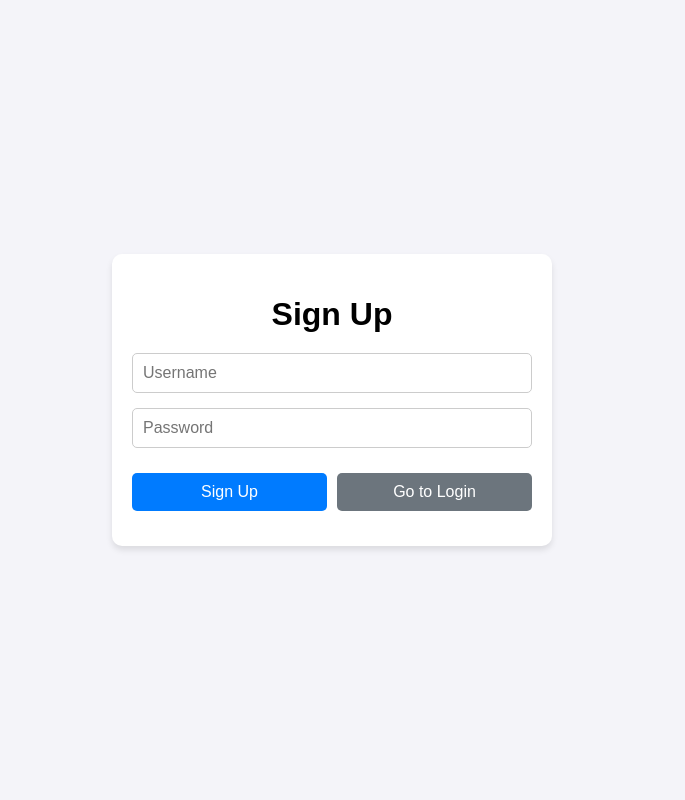
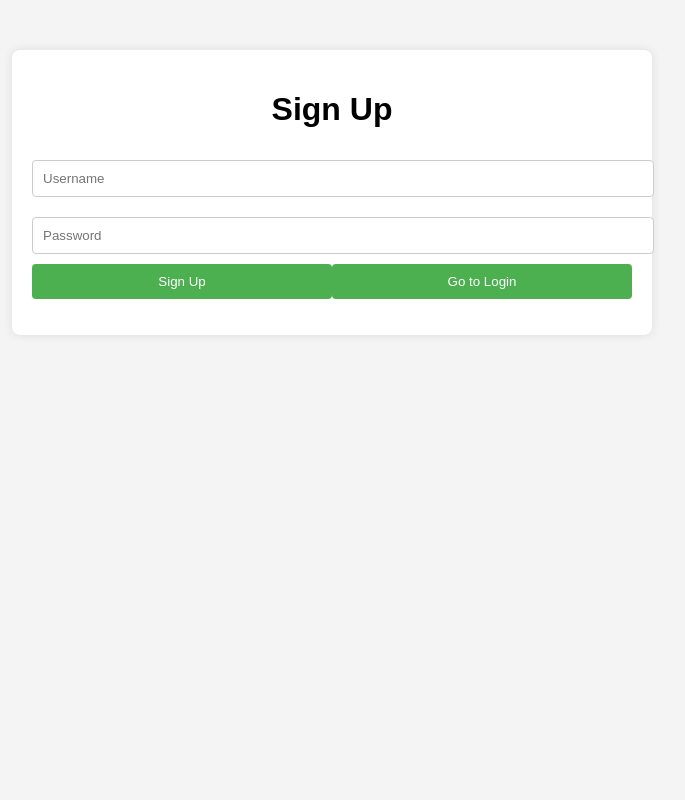
Before and after one commit to ajlearn007/back-end-project, a FastAPI app: page /signup in a window 1280 px wide. Shown: the whole page, without its empty margins (308-993 px from the left). Run offline with FastAPI, Linux system fonts and the light colour scheme.

Commit message:
this the the final running and unit tested project

```diff
--- a/main.py
+++ b/main.py
@@ -1,5 +1,5 @@
 from fastapi import FastAPI, Depends, HTTPException, Form, Request
-from fastapi.responses import HTMLResponse
+from fastapi.responses import HTMLResponse, RedirectResponse
 from fastapi.staticfiles import StaticFiles
 from fastapi.templating import Jinja2Templates
 from sqlalchemy import create_engine, Column, Integer, String
@@ -47,6 +47,11 @@ def get_db():
 app.mount("/static", StaticFiles(directory="static"), name="static")
 templates = Jinja2Templates(directory="templates")
 
+# Redirect root route to the signup page
+@app.get("/")
+async def root():
+    return RedirectResponse(url="/signup")
+
 # Serve signup page
 @app.get("/signup", response_class=HTMLResponse)
 async def signup_page(request: Request):
--- a/static/css/styles.css
+++ b/static/css/styles.css
@@ -1,77 +1,51 @@
+/* Add your styles here */
 body {
     font-family: Arial, sans-serif;
-    background-color: #f4f4f9;
+    background-color: #f4f4f4;
     margin: 0;
     padding: 0;
-    display: flex;
-    justify-content: center;
-    align-items: center;
-    height: 100vh;
 }
 
 .container {
-    background-color: #fff;
-    border-radius: 10px;
-    box-shadow: 0 4px 6px rgba(0, 0, 0, 0.1);
+    max-width: 600px;
+    margin: 50px auto;
     padding: 20px;
-    max-width: 400px;
-    width: 100%;
+    background-color: white;
+    border-radius: 8px;
+    box-shadow: 0 0 10px rgba(0, 0, 0, 0.1);
+}
+
+h1, h2 {
     text-align: center;
 }
 
-h1 {
-    margin-bottom: 20px;
+input {
+    width: 100%;
+    padding: 10px;
+    margin: 10px 0;
+    border-radius: 4px;
+    border: 1px solid #ccc;
 }
 
-form {
-    display: flex;
-    flex-direction: column;
-    gap: 15px; /* Adds consistent spacing between form elements */
+button {
+    width: 100%;
+    padding: 10px;
+    border-radius: 4px;
+    background-color: #4CAF50;
+    color: white;
+    border: none;
 }
 
-input[type="text"],
-input[type="password"] {
-    padding: 10px;
-    border: 1px solid #ccc;
-    border-radius: 5px;
-    font-size: 16px;
-    width: 100%; /* Ensures the input fields take full width */
-    box-sizing: border-box; /* Prevents width issues with padding */
+button:hover {
+    background-color: #45a049;
 }
 
 .form-actions {
     display: flex;
     justify-content: space-between;
-    gap: 10px; /* Adds space between the buttons */
-    margin-top: 10px;
 }
 
-button {
-    padding: 10px 15px;
-    border: none;
-    border-radius: 5px;
-    font-size: 16px;
-    cursor: pointer;
-    flex: 1; /* Ensures buttons take equal width */
-}
-
-button[type="submit"] {
-    background-color: #007bff;
-    color: #fff;
-}
-
-button[type="button"] {
-    background-color: #6c757d;
-    color: #fff;
-}
-
-button:hover {
-    opacity: 0.9;
-}
-
-#responseMessage {
-    margin-top: 15px;
-    font-size: 14px;
+.error {
     color: red;
 }
 
--- a/static/js/scripts.js
+++ b/static/js/scripts.js
@@ -9,12 +9,13 @@ document.addEventListener("DOMContentLoaded", () => {
             const password = document.getElementById("password").value;
 
             try {
+                // Use URLSearchParams to encode form data
                 const response = await fetch("/register/", {
                     method: "POST",
                     headers: {
-                        "Content-Type": "application/json",
+                        "Content-Type": "application/x-www-form-urlencoded",
                     },
-                    body: JSON.stringify({ username, password }),
+                    body: new URLSearchParams({ username, password }),
                 });
 
                 const data = await response.json();
@@ -34,10 +35,3 @@ document.addEventListener("DOMContentLoaded", () => {
         };
     }
 });
-
-/**
- * Redirect to the login page.
- */
-function redirectToLogin() {
-    window.location.href = "/login"; // Adjust the URL if necessary
-}
--- a/templates/signup.html
+++ b/templates/signup.html
@@ -6,12 +6,11 @@
     <title>Sign Up</title>
     <link rel="stylesheet" href="/static/css/styles.css">
     <script src="/static/js/scripts.js" defer></script>
-
 </head>
 <body>
     <div class="container">
         <h1>Sign Up</h1>
-        <form id="signupForm">
+        <form id="signupForm" action="/register/" method="post">
             <input type="text" id="username" name="username" placeholder="Username" required>
             <input type="password" id="password" name="password" placeholder="Password" required>
             <div class="form-actions">
```
